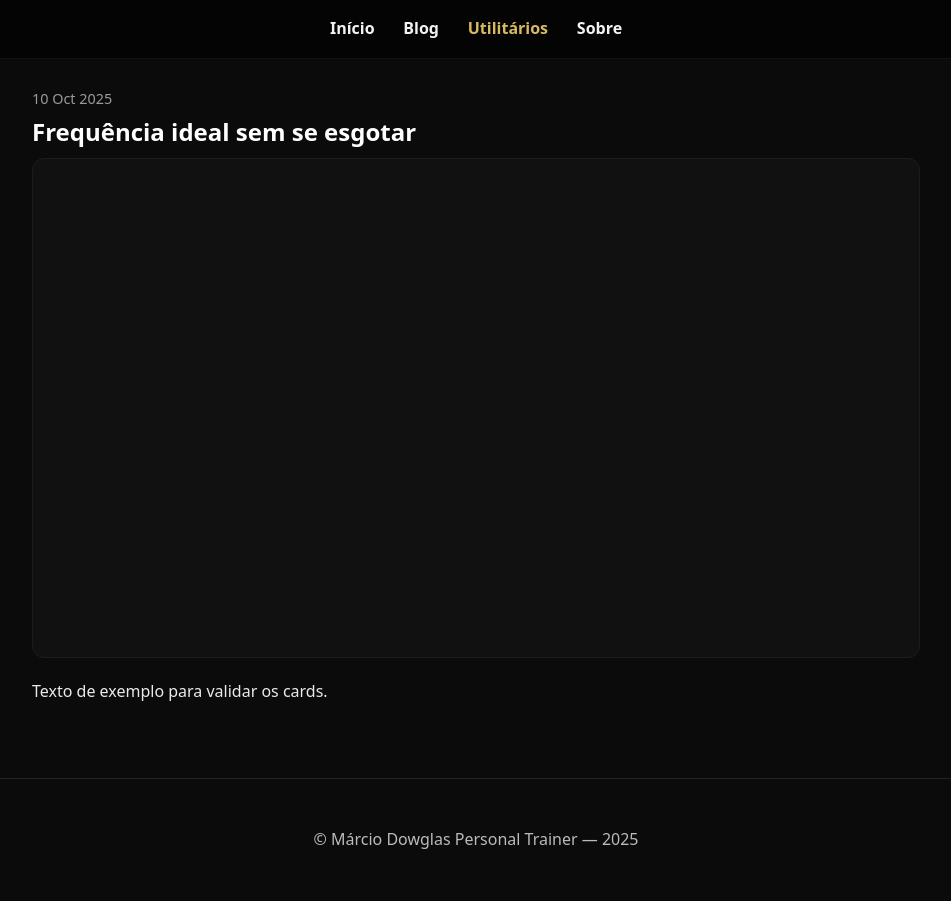
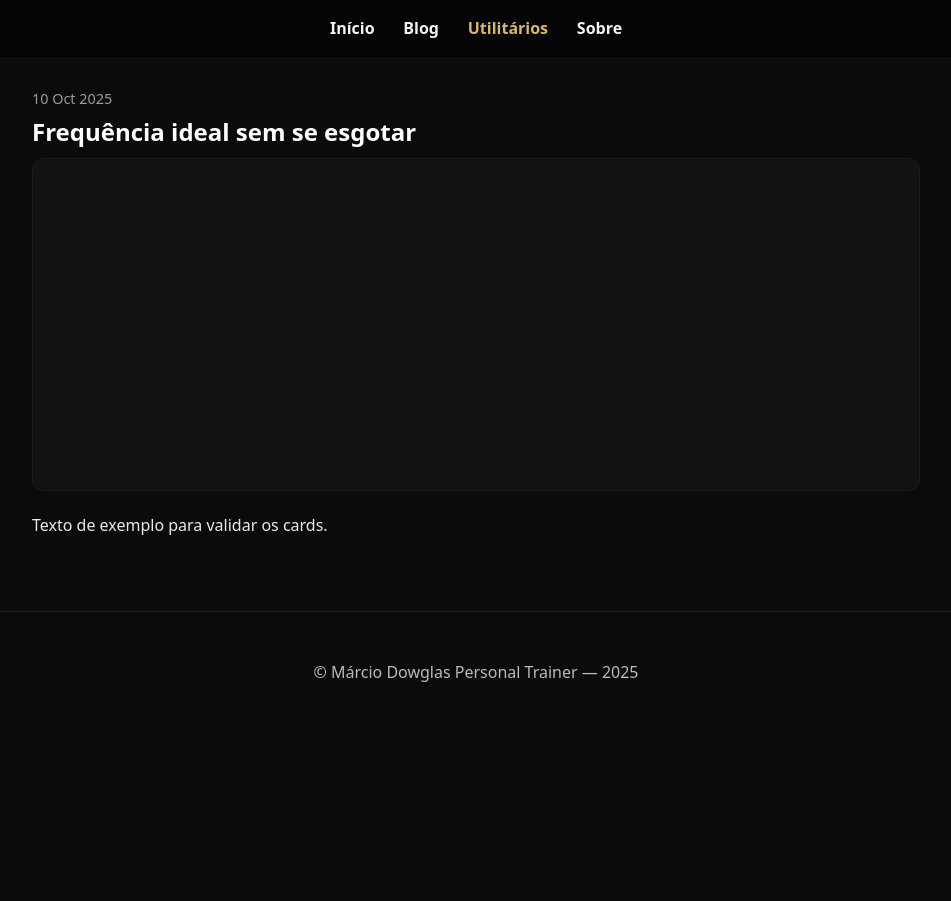
Before and after one commit to mbritodowglas-collab/mdpersonal, a Jekyll site: the page built from blog/2025-10-10-exemplo.md, in a window 1280 px wide. Shown: the whole page, without its empty margins (164-1115 px from the left). Built offline with Jekyll 4.4.1, drawn with Linux system fonts in a browser that asks for light colours.

Commit message:
Update style.css

```diff
--- a/assets/css/style.css
+++ b/assets/css/style.css
@@ -176,7 +176,7 @@ section.artigos h2{color:var(--dourado);margin:0 0 1rem;font-size:1.6rem}
 .post-deck{color:#d7d7d7;margin:0 0 1.2rem}
 
 .post-cover{
-  width:100%; aspect-ratio:16/9;
+  width:100%; aspect-ratio:24/9;
   background:#111 center/cover no-repeat;
   border:1px solid #1c1c1c;border-radius:12px;overflow:hidden;margin:.5rem 0 1.2rem;
 }
```
